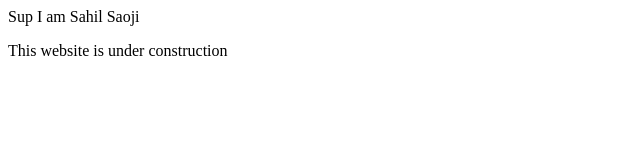
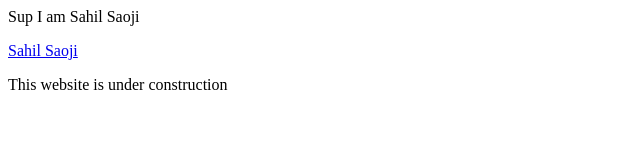
Before and after one commit to sahilsaoji/sahilsaoji.github.io, a plain HTML site: page index.html in a window 1280 px wide. Shown: the whole page, without its empty margins (0-640 px from the left). Drawn offline with Linux system fonts and the light colour scheme.

Commit message:
Update index.html

```diff
--- a/index.html
+++ b/index.html
@@ -4,6 +4,8 @@
     </head>
     <body>
         <p>Sup I am Sahil Saoji</p>
+        <a href="https://www.instagram.com/sahil.saoji/">Sahil Saoji</a>
         <p>This website is under construction</p>
+
     </body>
 </html>
```
